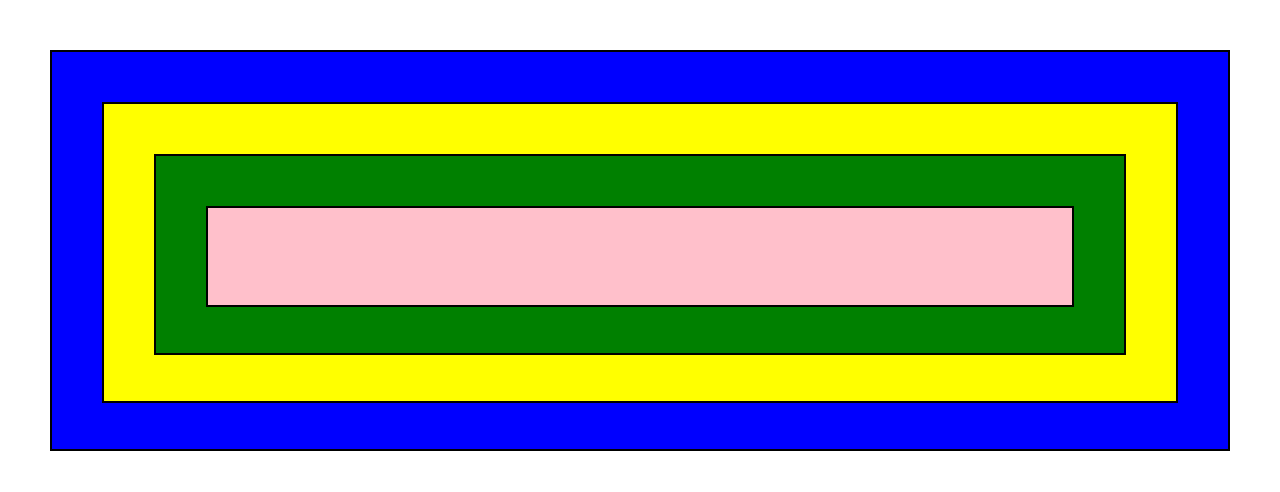
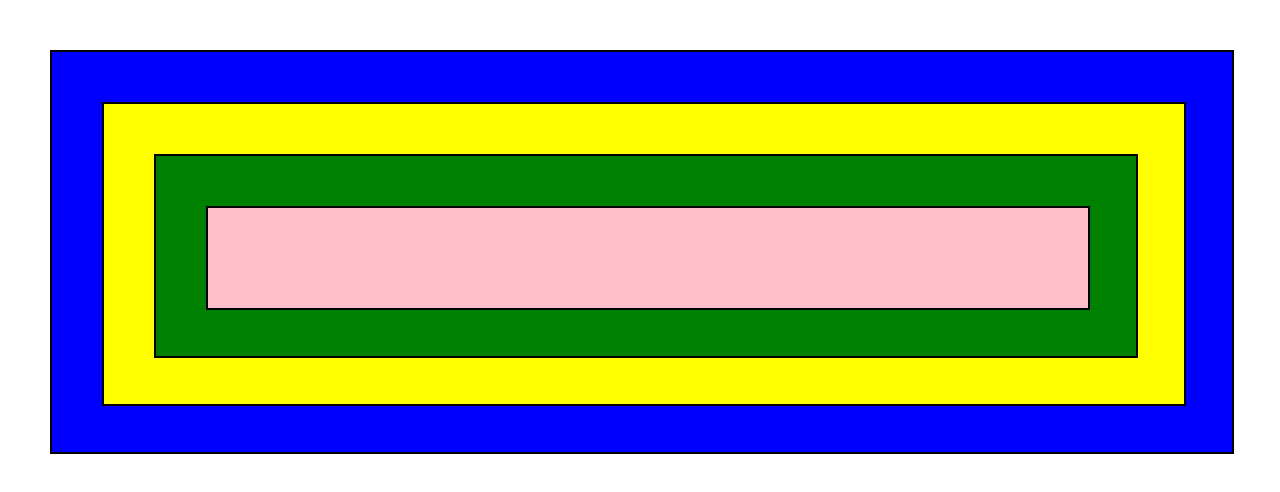
Before and after one commit to VitaliiHryb/C-IT_WORK-my-repo, a plain HTML site: page lesson-8/task-5/index.html in a window 1280 px wide. Drawn offline with nearby package versions, Linux system fonts and the light colour scheme.

Commit message:
l8 t5 ch5

```diff
--- a/lesson-8/task-5/styles.css
+++ b/lesson-8/task-5/styles.css
@@ -1,5 +1,5 @@
 div {
-    box-sizing: border-box;
+    box-sizing: content-box;
     border: 2px solid black;
     width: calc(100% - 100px);
     /* blue, yellow, green, pink */
@@ -7,14 +7,14 @@ div {
 
 .blue {
     position: absolute;
-    height: 401px;
+    height: 400px;
     margin: 50px;
     background-color: blue;
 }
 
 .yellow {
     position: relative;
-    height: 301px;
+    height: 300px;
     margin-top: 50px;
     margin-left: 50px;
     background-color: yellow;
@@ -22,7 +22,7 @@ div {
 
 .green {
     position: relative;
-    height: 201px;
+    height: 200px;
     margin-top: 50px;
     margin-left: 50px;
     background-color: green;
@@ -30,7 +30,7 @@ div {
 
 .pink {
     position: relative;
-    height: 101px;
+    height: 100px;
     margin-top: 50px;
     margin-left: 50px;
     background-color: pink;
```
